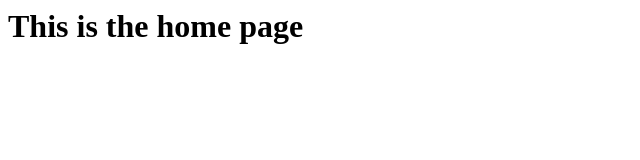
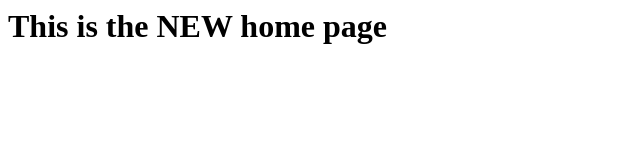
Before and after one commit to cameron-scrace/s2i-project, a plain HTML site: page index.html in a window 1280 px wide. Shown: the whole page, without its empty margins (0-640 px from the left). Drawn offline with Linux system fonts and the light colour scheme.

Commit message:
Update index.html

```diff
--- a/index.html
+++ b/index.html
@@ -3,6 +3,6 @@
     <title>HTML Home Page</title>
   </head>
   <body>
-    <h1>This is the home page</h1>
+    <h1>This is the NEW home page</h1>
   </body>
 </html>
```
